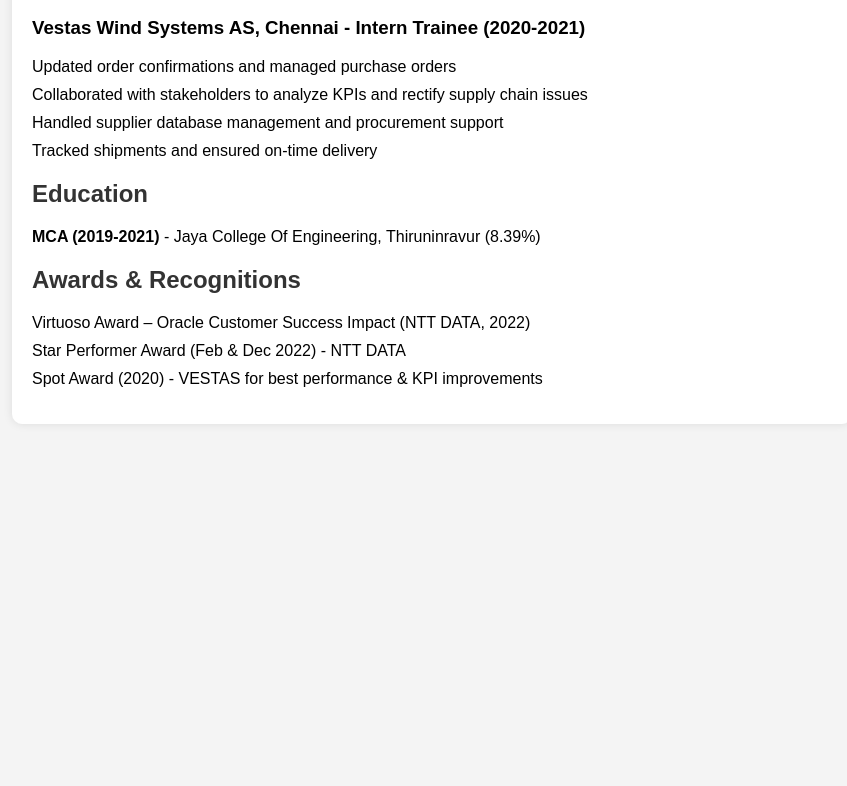
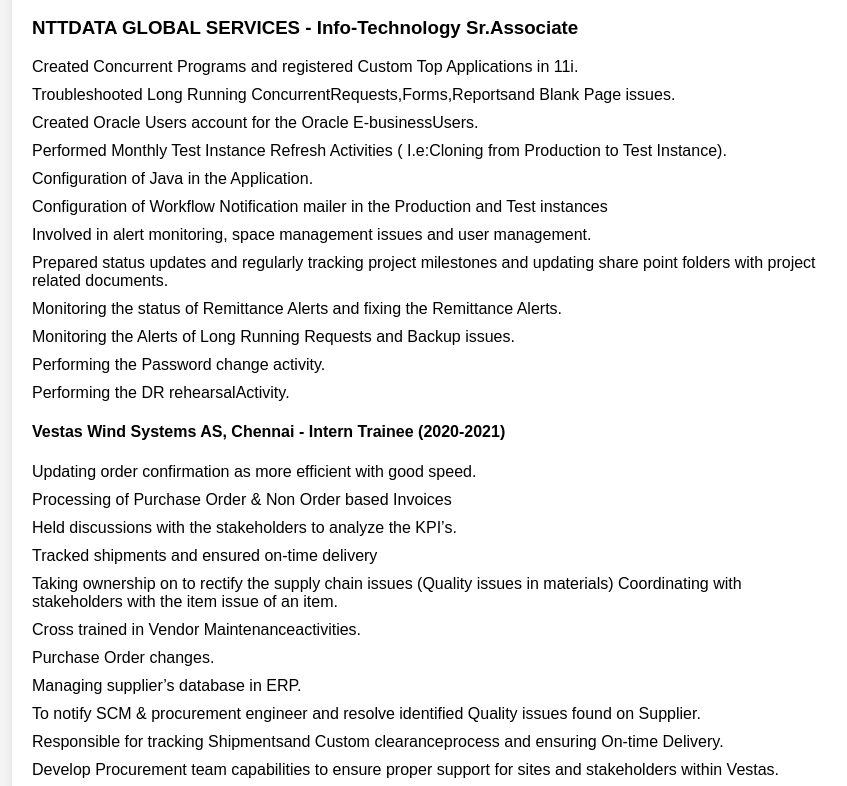
Before and after one commit to srinath2125/srinath-portfolio.github.io, a plain HTML site: page index.html in a window 1280 px wide. Shown: the part 594-1380 px from the top of the page, without its empty margins (208-1055 px from the left). Before the commit the page ends 1038 px from the top, so only its background shows below. Drawn offline with Linux system fonts and the light colour scheme.

Commit message:
Update index.html

```diff
--- a/index.html
+++ b/index.html
@@ -36,12 +36,35 @@
         </ul>
 
         <h2>Experience</h2>
-        <h3>Vestas Wind Systems AS, Chennai - Intern Trainee (2020-2021)</h3>
+        <h3>NTTDATA GLOBAL SERVICES - Info-Technology Sr.Associate</h3>
+         <ul>
+             <li>Created Concurrent Programs and registered Custom Top Applications in 11i.</li>
+             <li>Troubleshooted Long Running ConcurrentRequests,Forms,Reportsand Blank Page issues.</li>
+             <li>Created Oracle Users account for the Oracle E-businessUsers.</li>
+             <li>Performed Monthly Test Instance Refresh Activities ( I.e:Cloning from Production to Test Instance).</li>
+             <li>Configuration of Java in the Application.</li>
+             <li>Configuration of Workflow Notification mailer in the Production and Test instances</li>
+             <li>Involved in alert monitoring, space management issues and user management.</li>
+             <li>Prepared status updates and regularly tracking project milestones and updating share point folders with project related documents.</li>
+             <li>Monitoring the status of Remittance Alerts and fixing the Remittance Alerts.</li>
+             <li>Monitoring the Alerts of Long Running Requests and Backup issues.</li>
+              <li>Performing the Password change activity.</li>
+              <li>Performing the DR rehearsalActivity.</li>
+
+         </ul>
+        <h4>Vestas Wind Systems AS, Chennai - Intern Trainee (2020-2021)</h4>
         <ul>
-            <li>Updated order confirmations and managed purchase orders</li>
-            <li>Collaborated with stakeholders to analyze KPIs and rectify supply chain issues</li>
-            <li>Handled supplier database management and procurement support</li>
+            <li>Updating order confirmation as more efficient with good speed.</li>
+            <li>Processing of Purchase Order & Non Order based Invoices</li>
+            <li>Held discussions with the stakeholders to analyze the KPI’s.</li>
             <li>Tracked shipments and ensured on-time delivery</li>
+            <li>Taking ownership on to rectify the supply chain issues (Quality issues in materials) Coordinating with stakeholders with the item issue of an item.</li>
+            <li>Cross trained in Vendor Maintenanceactivities.</li>
+            <li>Purchase Order changes.</li>
+            <li>Managing supplier’s database in ERP.</li>
+            <li>To notify SCM & procurement engineer and resolve identified Quality issues found on Supplier.</li>
+            <li>Responsible for tracking Shipmentsand Custom clearanceprocess and ensuring On-time Delivery.</li>
+            <li>Develop Procurement team capabilities to ensure proper support for sites and stakeholders within Vestas.</li>
         </ul>
 
         <h2>Education</h2>
```
